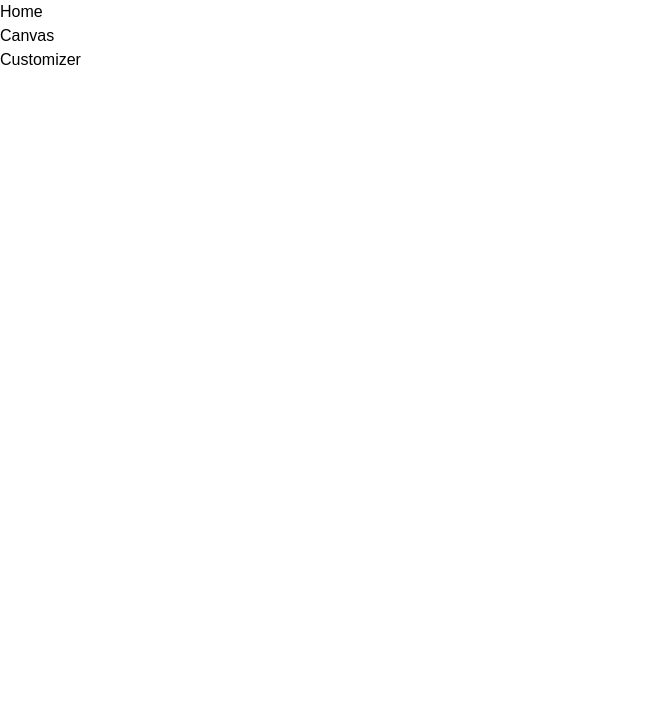
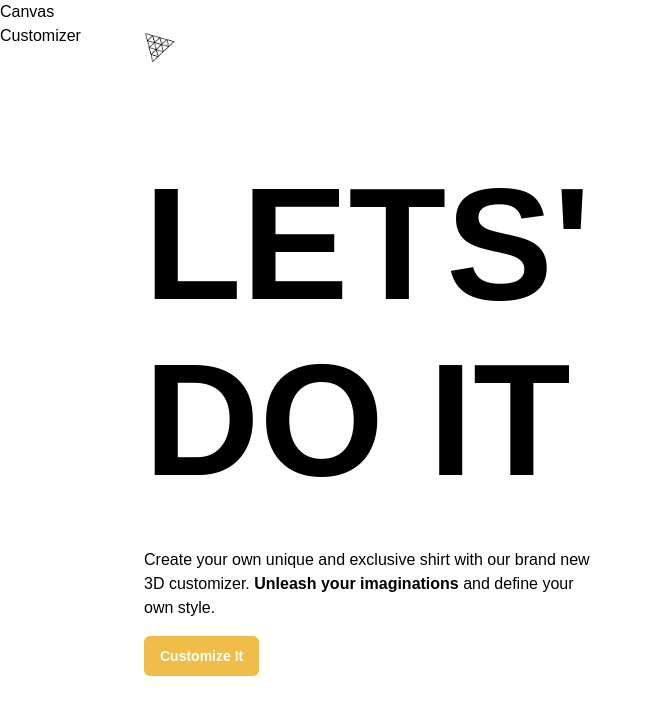
Before and after one commit to atolaini/react-three-js, a React (Vite) app: page / in a window 1280 px wide. Shown: the top 714 px of the page, without its empty margins (0-652 px from the left). Built offline with nearby package versions, Linux system fonts and the light colour scheme; a web font is replaced by a local one.

Commit message:
working on homepage and getting components ready

```diff
--- /dev/null
+++ b/src/components/AIPicker.tsx
@@ -0,0 +1,5 @@
+const AIPicker = () => {
+  return <div>AIPicker</div>;
+};
+
+export default AIPicker;
--- /dev/null
+++ b/src/components/ColorPicker.tsx
@@ -0,0 +1,5 @@
+const ColorPicker = () => {
+  return <div>ColorPicker</div>;
+};
+
+export default ColorPicker;
--- /dev/null
+++ b/src/components/CustomButton.tsx
@@ -0,0 +1,39 @@
+import state from '../store';
+import { useSnapshot } from 'valtio';
+
+interface CustomButtonProps
+  extends React.ButtonHTMLAttributes<HTMLButtonElement> {
+  styleType: string;
+  title: string;
+  handleClick: () => void;
+  customStyles: string;
+}
+
+const CustomButton = ({
+  styleType,
+  title,
+  handleClick,
+  customStyles,
+}: CustomButtonProps) => {
+  const snap = useSnapshot(state);
+  const generateStyle = (styleType: string) => {
+    if (styleType === 'filled') {
+      return {
+        backgroundColor: snap.color,
+        color: '#fff',
+      };
+    }
+  };
+
+  return (
+    <button
+      className={`px-2 py-1.2 flex-1 rounded-md ${customStyles}`}
+      style={generateStyle(styleType)}
+      onClick={handleClick}
+    >
+      {title}
+    </button>
+  );
+};
+
+export default CustomButton;
--- /dev/null
+++ b/src/components/FilePicker.tsx
@@ -0,0 +1,5 @@
+const FilePicker = () => {
+  return <div>FilePicker</div>;
+};
+
+export default FilePicker;
--- /dev/null
+++ b/src/components/Tab.tsx
@@ -0,0 +1,5 @@
+const Tab = () => {
+  return <div>Tab</div>;
+};
+
+export default Tab;
--- /dev/null
+++ b/src/components/index.ts
@@ -0,0 +1,7 @@
+import CustomButton from './CustomButton';
+import AIPicker from './AIPicker';
+import ColorPicker from './ColorPicker';
+import FilePicker from './FilePicker';
+import Tab from './Tab';
+
+export { CustomButton, AIPicker, ColorPicker, FilePicker, Tab };
--- a/src/pages/Home.tsx
+++ b/src/pages/Home.tsx
@@ -1,5 +1,6 @@
 import { motion, AnimatePresence } from 'framer-motion';
-import { useSnapshot } from 'valtio';
+import { snapshot, useSnapshot } from 'valtio';
+import state from '../store';
 import {
   headContainerAnimation,
   headContentAnimation,
@@ -7,8 +8,60 @@
   slideAnimation,
 } from '../config/motion';
 
+import { CustomButton } from '../components';
+
 const Home = () => {
-  return <div>Home</div>;
+  const snap = useSnapshot(state);
+
+  const setIntro = () => {
+    state.intro = false;
+  };
+
+  return (
+    <AnimatePresence>
+      {snap.intro && (
+        <motion.section
+          className='home'
+          {...slideAnimation('left')}
+        >
+          <motion.header {...slideAnimation('down')}>
+            <img
+              src='./threejs.png'
+              alt='logo'
+              className='w-8 h-8 object-contain'
+            />
+          </motion.header>
+          <motion.div
+            className='home-content'
+            {...headContainerAnimation}
+          >
+            <motion.div {...headTextAnimation}>
+              <h1 className='head-text'>
+                LETS' <br className='xl:block hi]' />
+                DO IT
+              </h1>
+            </motion.div>
+            <motion.div
+              {...headContentAnimation}
+              className='flex flex-col gap-4'
+            >
+              <p className='max-w-md font-normal text-grey-600 text-base'>
+                Create your own unique and exclusive shirt with our brand new 3D
+                customizer. <strong>Unleash your imaginations</strong> and
+                define your own style.
+              </p>
+              <CustomButton
+                styleType='filled'
+                title='Customize It'
+                handleClick={setIntro}
+                customStyles='w-fit px-4 py-2.5 font-bold text-sm'
+              />
+            </motion.div>
+          </motion.div>
+        </motion.section>
+      )}
+    </AnimatePresence>
+  );
 };
 
 export default Home;
```
Also changed, not shown: src/pages/Customizer.tsx (+11 -0 lines).
